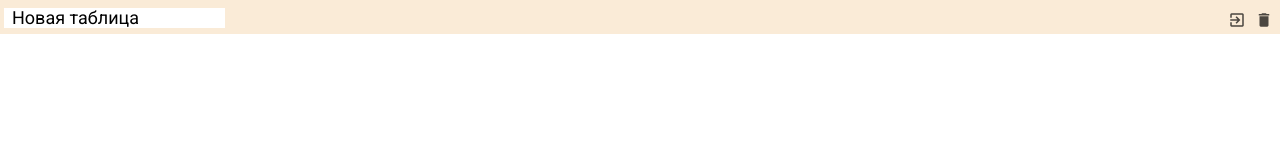
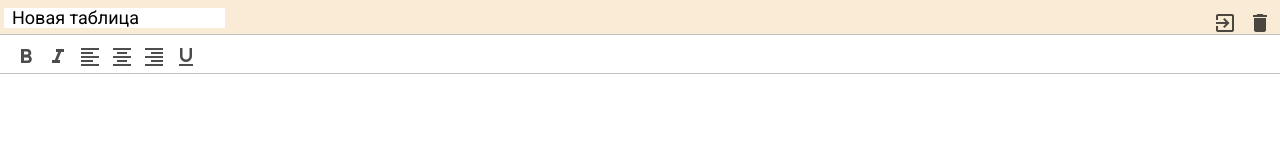
Before and after one commit to vitaly3000/excel, a website built with webpack: page src/index.html in a window 1280 px wide. Built offline with nearby package versions, Linux system fonts and the light colour scheme.

Commit message:
styled toolbar

```diff
--- a/src/index.html
+++ b/src/index.html
@@ -28,7 +28,38 @@
             </div>
           </div>
         </div>
-        <div class="excel__toolbar"></div>
+        <div class="excel__toolbar">
+          <div class="button">
+            <i class="material-icons">
+              format_bold
+            </i>
+          </div>
+          <div class="button">
+            <i class="material-icons">
+              format_italic
+            </i>
+          </div>
+          <div class="button">
+            <i class="material-icons">
+              format_align_left
+            </i>
+          </div>
+          <div class="button">
+            <i class="material-icons">
+              format_align_center
+            </i>
+          </div>
+          <div class="button">
+            <i class="material-icons">
+              format_align_right
+            </i>
+          </div>
+          <div class="button">
+            <i class="material-icons">
+              format_underline
+            </i>
+          </div>
+        </div>
         <div class="excel__formula"></div>
         <div class="excel__table"></div>
       </div>
--- a/src/scss/_mixins.scss
+++ b/src/scss/_mixins.scss
@@ -1,13 +1,13 @@
 @mixin button($color: green) {
-  height: 24px;
-  min-width: 24px;
+  height: 32px;
+  min-width: 32px;
   padding: 3px;
   text-align: center;
   position: relative;
   display: inline-block;
   color: rgba(#000000, 0.7);
   & i {
-    font-size: 18px;
+    font-size: 24px;
   }
   &:active,
   &.active {
--- a/src/scss/_variables.scss
+++ b/src/scss/_variables.scss
@@ -1,2 +1,3 @@
 $header-height: 34px;
+$toolbar-height: 40px;
 $border-color: #c0c0c0;
--- a/src/scss/toolbar.scss
+++ b/src/scss/toolbar.scss
@@ -0,0 +1,17 @@
+@import "variables";
+@import "mixins";
+
+.excel__toolbar {
+  position: absolute;
+  border-top: 1px solid $border-color;
+  border-bottom: 1px solid $border-color;
+  left: 0;
+  right: 0;
+  top: $header-height;
+  height: $toolbar-height;
+  padding: 7px 10px;
+  display: flex;
+  .button {
+    @include button(green);
+  }
+}
```
